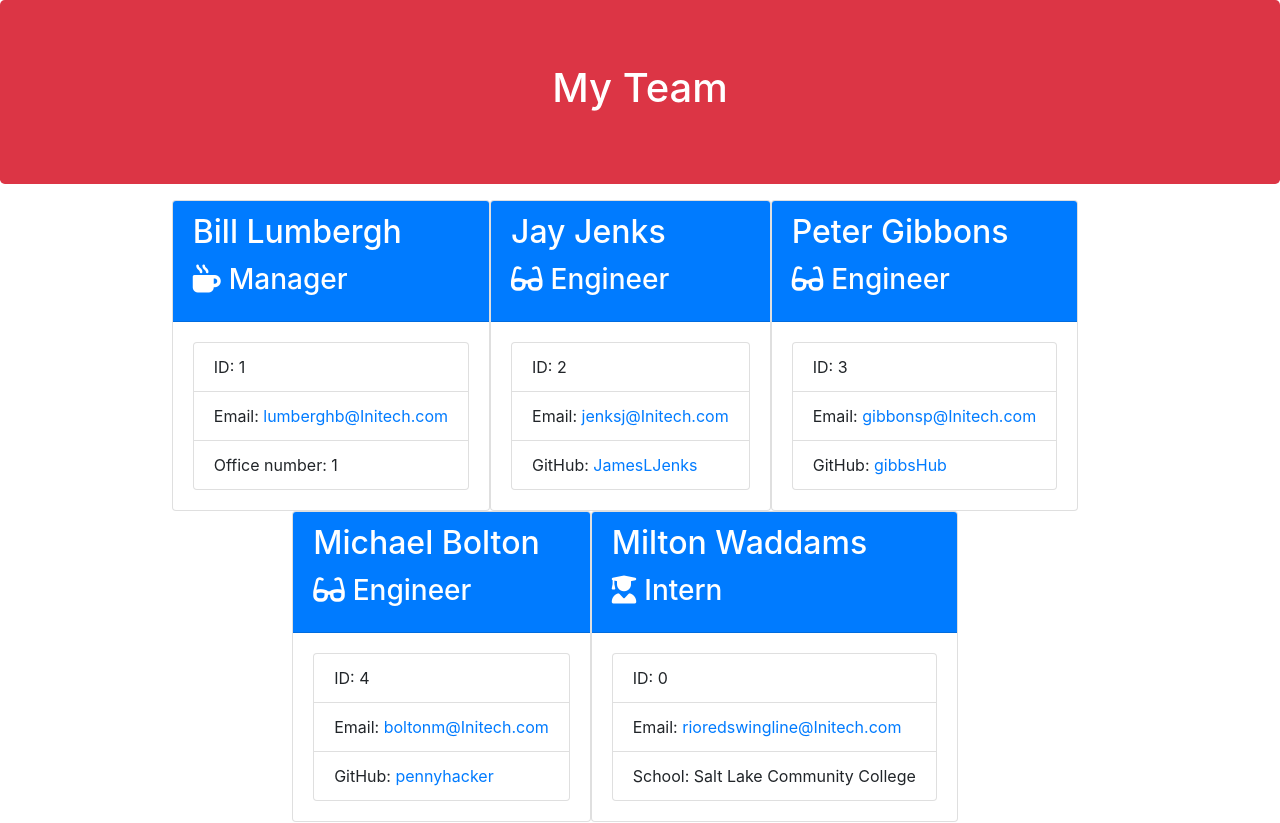
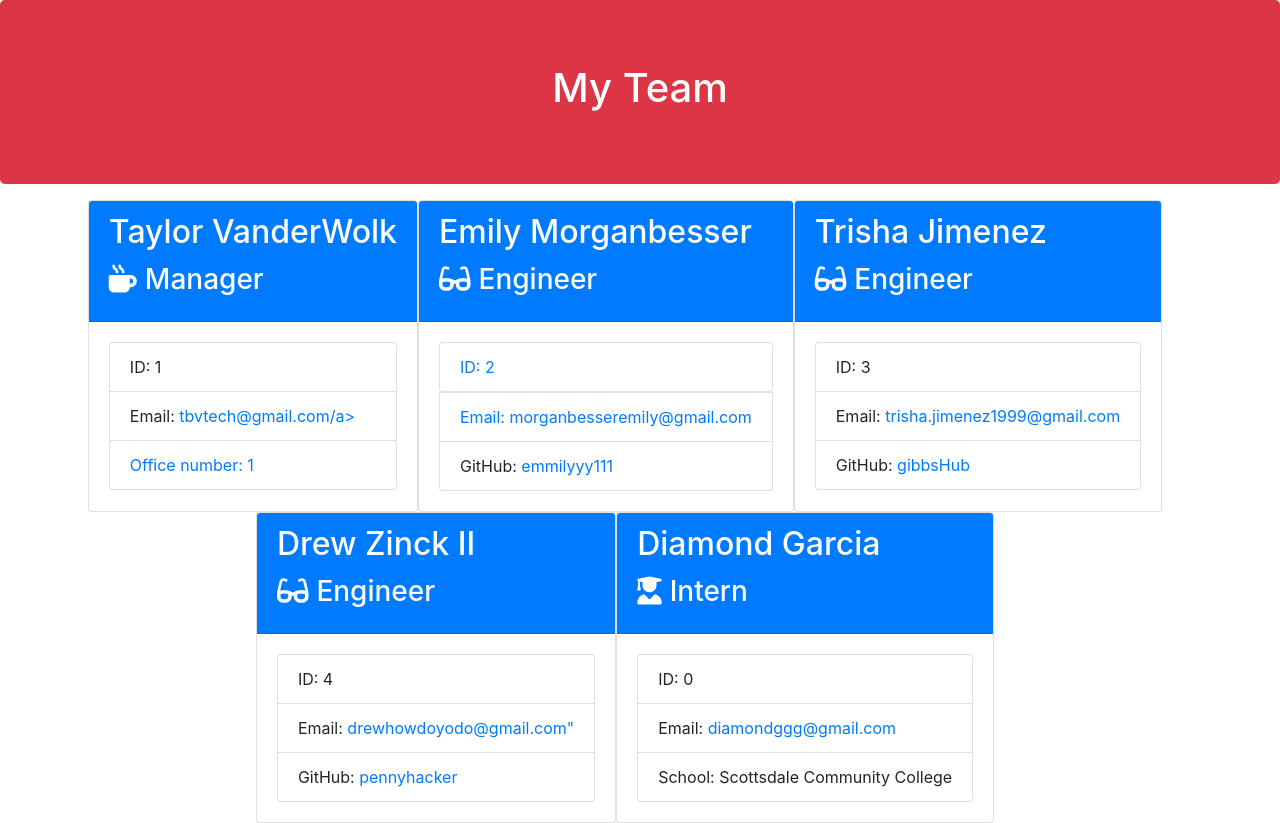
Before and after one commit to t-vanderwolk/Team_Profile_Generator, a website: page output/team.html in a window 1280 px wide. Drawn offline with nearby package versions, Linux system fonts and the light colour scheme.

Commit message:
built my team in output =>  team.html

```diff
--- a/output/team.html
+++ b/output/team.html
@@ -26,13 +26,13 @@
 
 <div class="card employee-card">
     <div class="card-header bg-primary text-white">
-        <h2 class="card-title">Bill Lumbergh</h2>
+        <h2 class="card-title">Taylor VanderWolk</h2>
         <h3 class="card-title"><i class="fas fa-mug-hot mr-2"></i>Manager</h3>
     </div>
     <div class="card-body">
         <ul class="list-group">
             <li class="list-group-item">ID: 1</li>
-            <li class="list-group-item">Email: <a href="mailto:lumberghb@Initech.com">lumberghb@Initech.com</a></li>
+            <li class="list-group-item">Email: <a href="mailto:tbvtech@gmail.com">tbvtech@gmail.com/a></li>
             <li class="list-group-item">Office number: 1</li>
         </ul>
     </div>
@@ -40,56 +40,56 @@
 
 <div class="card employee-card">
     <div class="card-header bg-primary text-white">
-        <h2 class="card-title">Jay Jenks</h2>
+        <h2 class="card-title">Emily Morganbesser</h2>
         <h3 class="card-title"><i class="fas fa-glasses mr-2"></i>Engineer</h3>
     </div>
     <div class="card-body">
         <ul class="list-group">
             <li class="list-group-item">ID: 2</li>
-            <li class="list-group-item">Email: <a href="mailto:jenksj@Initech.com">jenksj@Initech.com</a></li>
-            <li class="list-group-item">GitHub: <a href="https://github.com/JamesLJenks" target="_blank" rel="noopener noreferrer">JamesLJenks</a></li>
+            <li class="list-group-item">Email: <a href="mailto:morganbesseremily@gmail.com">morganbesseremily@gmail.com</a></li>
+            <li class="list-group-item">GitHub: <a href="https://github.com/emmilyyy111" target="_blank" rel="noopener noreferrer">emmilyyy111</a></li>
         </ul>
     </div>
 </div>
 
 <div class="card employee-card">
     <div class="card-header bg-primary text-white">
-        <h2 class="card-title">Peter Gibbons</h2>
+        <h2 class="card-title">Trisha Jimenez</h2>
         <h3 class="card-title"><i class="fas fa-glasses mr-2"></i>Engineer</h3>
     </div>
     <div class="card-body">
         <ul class="list-group">
             <li class="list-group-item">ID: 3</li>
-            <li class="list-group-item">Email: <a href="mailto:gibbonsp@Initech.com">gibbonsp@Initech.com</a></li>
-            <li class="list-group-item">GitHub: <a href="https://github.com/gibbsHub" target="_blank" rel="noopener noreferrer">gibbsHub</a></li>
+            <li class="list-group-item">Email: <a href="mailto:trisha.jimenez1999@gmail.com">trisha.jimenez1999@gmail.com</a></li>
+            <li class="list-group-item">GitHub: <a href="https://github.com/TrishJimenez" target="_blank" rel="noopener noreferrer">gibbsHub</a></li>
         </ul>
     </div>
 </div>
 
 <div class="card employee-card">
     <div class="card-header bg-primary text-white">
-        <h2 class="card-title">Michael Bolton</h2>
+        <h2 class="card-title">Drew Zinck II</h2>
         <h3 class="card-title"><i class="fas fa-glasses mr-2"></i>Engineer</h3>
     </div>
     <div class="card-body">
         <ul class="list-group">
             <li class="list-group-item">ID: 4</li>
-            <li class="list-group-item">Email: <a href="mailto:boltonm@Initech.com">boltonm@Initech.com</a></li>
-            <li class="list-group-item">GitHub: <a href="https://github.com/pennyhacker" target="_blank" rel="noopener noreferrer">pennyhacker</a></li>
+            <li class="list-group-item">Email: <a href="mailto:drewhowdoyodo@gmail.com">drewhowdoyodo@gmail.com"</a></li>
+            <li class="list-group-item">GitHub: <a href="https://github.com/drewhowdoyodo" target="_blank" rel="noopener noreferrer">pennyhacker</a></li>
         </ul>
     </div>
 </div>
 
 <div class="card employee-card">
     <div class="card-header bg-primary text-white">
-        <h2 class="card-title">Milton Waddams</h2>
+        <h2 class="card-title">Diamond Garcia</h2>
         <h3 class="card-title"><i class="fas fa-user-graduate mr-2"></i>Intern</h3>
     </div>
     <div class="card-body">
         <ul class="list-group">
             <li class="list-group-item">ID: 0</li>
-            <li class="list-group-item">Email: <a href="mailto:rioredswingline@Initech.com">rioredswingline@Initech.com</a></li>
-            <li class="list-group-item">School: Salt Lake Community College</li>
+            <li class="list-group-item">Email: <a href="mailto:diamondggg@gmail.com">diamondggg@gmail.com</a></li>
+            <li class="list-group-item">School: Scottsdale Community College</li>
         </ul>
     </div>
 </div>
```
